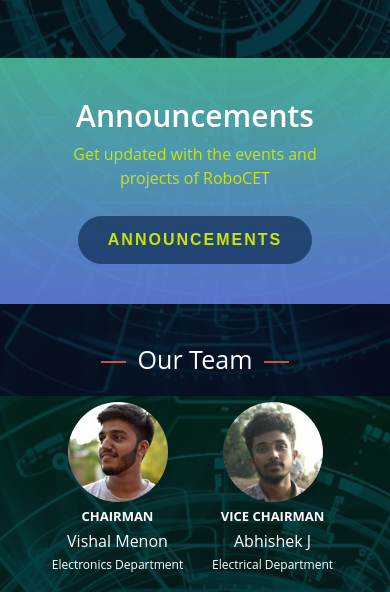
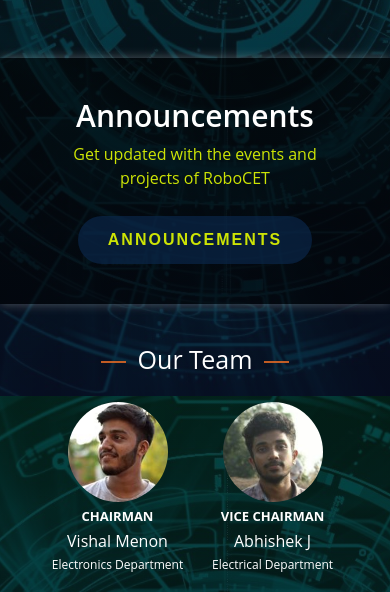
Before and after one commit to SouravSatheesh/robocet-website, a plain HTML site: page index.htm in a window 390 px wide. Shown: the part 2980-3572 px from the top of the page. Drawn offline with Linux system fonts and the light colour scheme.

```diff
--- a/css/styles.css
+++ b/css/styles.css
@@ -649,10 +649,11 @@ section .section-header h3::before, section .section-header h3::after {
 ---------------------------------------------------------------*/
 
 #announcement {
-	background: linear-gradient(rgba(84, 204, 170, 0.815), rgba(102, 130, 235, 0.849));
+	background: linear-gradient(rgba(0, 0, 0, 0.507), rgba(0, 0, 0, 0.541));
 	background-size: cover;
 	position: relative;
 	background-repeat: no-repeat;
+	box-shadow: 0 0 10px rgba(255, 255, 255, 0.295);
 }
 
 #announcement h3 {
```
Also changed, not shown: images/logo.png.
